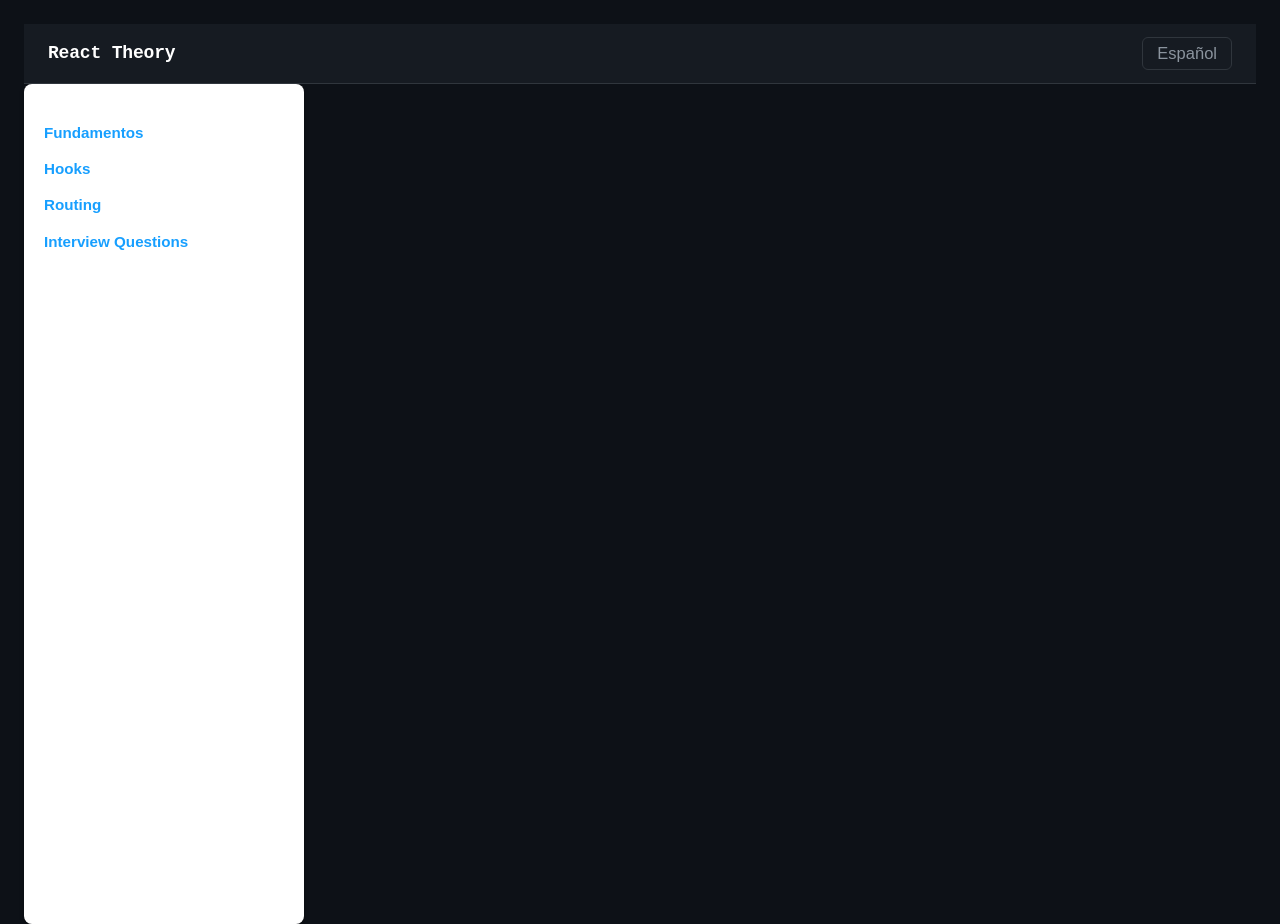
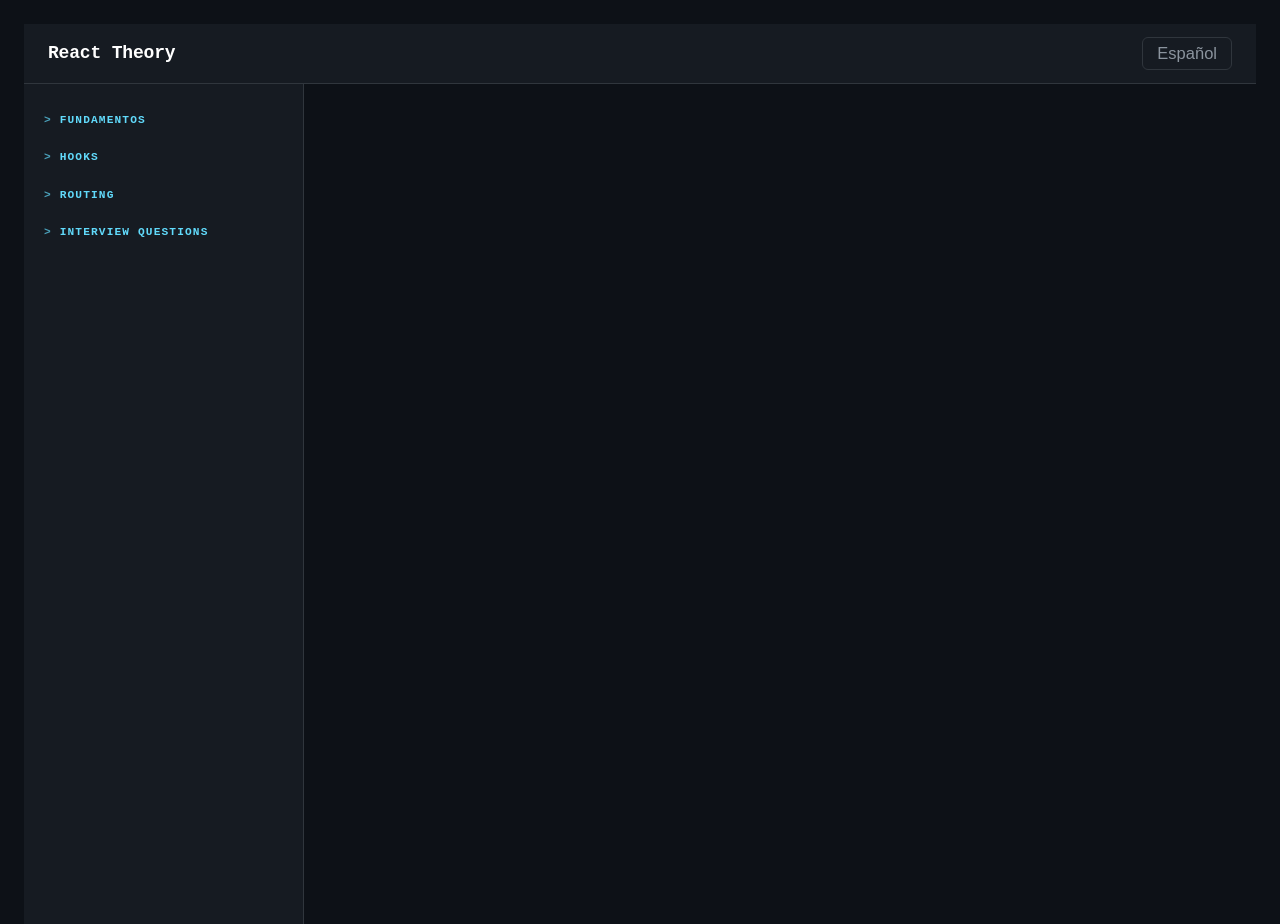

feat: dark IDE sidebar and accordion styles

--- a/styles.css
+++ b/styles.css
@@ -243,7 +243,7 @@ li ol {
 .menu-toggle {
   display: none;
   flex-direction: column;
-  gap: 0.375rem;
+  gap: 5px;
   background: none;
   border: none;
   cursor: pointer;
@@ -251,15 +251,15 @@ li ol {
 }
 
 .menu-toggle span {
-  width: 1.5rem;
-  height: 0.25rem;
-  background-color: var(--text-color);
+  width: 22px;
+  height: 2px;
+  background-color: var(--text-muted);
   border-radius: 2px;
   transition: all 0.3s ease;
 }
 
 .menu-toggle.active span:nth-child(1) {
-  transform: rotate(45deg) translate(0.5rem, 0.75rem);
+  transform: rotate(45deg) translate(5px, 7px);
 }
 
 .menu-toggle.active span:nth-child(2) {
@@ -267,39 +267,53 @@ li ol {
 }
 
 .menu-toggle.active span:nth-child(3) {
-  transform: rotate(-45deg) translate(0.5rem, -0.75rem);
+  transform: rotate(-45deg) translate(5px, -7px);
 }
 
-nav {
-  background-color: white;
-  border-radius: 8px;
-  box-shadow: 0 2px 4px var(--shadow-color);
-  padding: 1.25rem;
+nav,
+.navbar {
+  background-color: var(--bg-sidebar);
+  border-right: 1px solid var(--border);
+  padding: 1.25rem 0;
+  overflow-y: auto;
+  height: calc(100vh - 60px);
+  position: sticky;
+  top: 60px;
 }
 
 nav ul {
   list-style: none;
   padding: 0;
+  margin: 0;
 }
 
 nav li {
-  margin-bottom: 0.625rem;
+  margin: 0;
 }
 
 nav a {
-  color: var(--text-color);
-  transition: color 0.3s ease;
-  cursor: pointer;
-  font-size: 0.95rem;
+  display: block;
+  padding: 0.375rem 1.25rem;
+  color: var(--text-muted);
+  font-size: var(--fs-sm);
+  font-weight: 500;
+  text-decoration: none;
+  border-left: 2px solid transparent;
+  transition: color 0.2s ease, background-color 0.2s ease, transform 0.2s ease, border-color 0.2s ease;
 }
 
 nav a:hover {
-  color: var(--primary-color);
+  color: var(--text-primary);
+  background-color: var(--bg-hover);
+  transform: translateX(4px);
+  text-decoration: none;
 }
 
 nav a.active {
+  color: var(--accent);
+  border-left-color: var(--border-accent);
+  background-color: var(--accent-dim);
   font-weight: 600;
-  color: var(--primary-color);
 }
 
 /* ==========================================
@@ -309,40 +323,54 @@ nav a.active {
 .accordion {
   list-style: none;
   padding: 0;
+  margin: 0;
+}
+
+.accordion > li {
+  margin-bottom: 0.25rem;
 }
 
 .accordion-header {
-  color: #179fff;
+  display: block;
+  padding: 0.625rem 1.25rem;
+  font-family: "JetBrains Mono", monospace;
+  font-size: 0.7rem;
+  font-weight: 700;
+  letter-spacing: 0.1em;
+  text-transform: uppercase;
+  color: var(--accent);
   cursor: pointer;
-  width: 100%;
-  text-align: left;
-  border: none;
-  outline: none;
-  transition: 0.4s;
   margin: 0;
-  font-size: 0.95rem;
-  font-weight: 600;
+  transition: color 0.2s ease;
+}
+
+.accordion-header::before {
+  content: "> ";
+  opacity: 0.7;
+}
+
+.accordion-header:hover {
+  color: var(--text-heading);
 }
 
 .accordion-content {
-  padding: 0 1.125rem;
-  background-color: white;
+  padding: 0;
+  background-color: transparent;
   max-height: 0;
   overflow: hidden;
   transition: max-height 0.3s ease-out;
 }
 
 .accordion-header.active + .accordion-content {
-  max-height: 1000px;
+  max-height: 1200px;
 }
 
 .accordion-content a {
-  color: var(--text-color);
-  transition: color 0.3s ease;
+  color: var(--text-muted);
 }
 
 .accordion-content a:hover {
-  color: var(--primary-color);
+  color: var(--text-primary);
 }
 
 /* ==========================================
